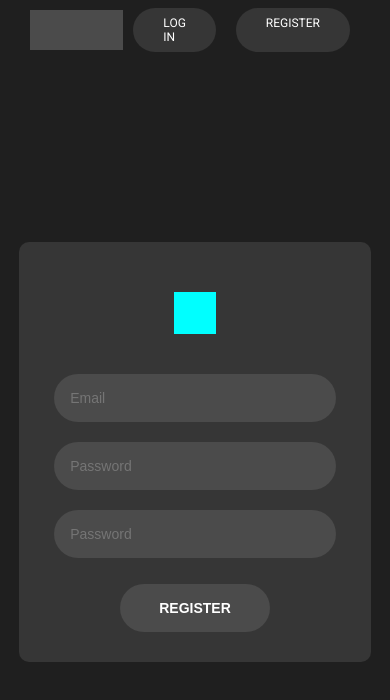
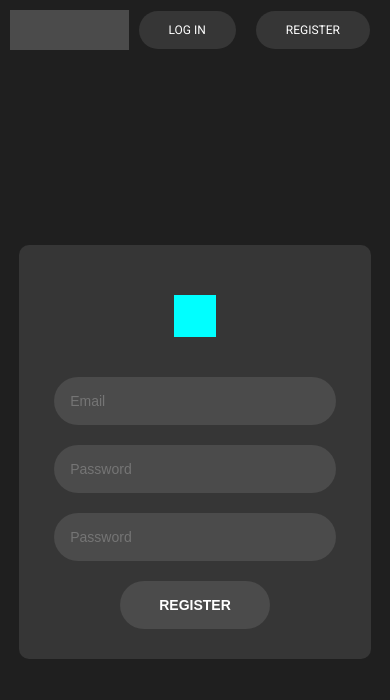
Before and after one commit to olimpialewinska/wee, a Next.js app: page /register in a window 390 px wide. Shown: the top 700 px of the page. Built offline with nearby package versions, Linux system fonts and the light colour scheme.

Commit message:
Refactor to styled components

```diff
--- a/src/components/Navbar/style.ts
+++ b/src/components/Navbar/style.ts
@@ -6,6 +6,10 @@ export const StyledNavbar = styled.div`
   display: flex;
   justify-content: space-between;
   align-items: center;
+
+  @media (max-width: 768px) {
+    padding: 0 10px;
+  }
 `;
 
 export const Brand = styled.a`
@@ -26,7 +30,7 @@ export const Button = styled.a`
   border: none;
   color: rgb(255, 255, 255);
   font-size: 16px;
-  padding: 8px 30px;
+  padding: 12px 30px;
   outline: none;
   border-radius: 24px;
   font-size: 12px;
@@ -34,6 +38,11 @@ export const Button = styled.a`
   cursor: pointer;
   transition: 0.2s all;
   text-decoration: none;
+  display:flex;
+  align-items: center;
+  justify-content: center;
+  white-space: nowrap;
+
 
   &:hover {
     background-color: rgba(255, 255, 255, 0.2);
--- a/src/components/Register/index.tsx
+++ b/src/components/Register/index.tsx
@@ -0,0 +1,18 @@
+import { Button, Container, Input, Register, RegisterContent, RegisterHeaderIcon } from "./style";
+
+
+export function RegisterView(){
+    return(
+        <Container>
+            <Register>
+                <RegisterHeaderIcon />
+                <RegisterContent>
+                    <Input type="email" placeholder="Email" />
+                    <Input type="password" placeholder="Password" />
+                    <Input type="password" placeholder="Password" />
+                    <Button>Register</Button>
+                </RegisterContent>
+            </Register>
+        </Container>
+    )
+}
--- a/src/components/Register/style.ts
+++ b/src/components/Register/style.ts
@@ -0,0 +1,74 @@
+import styled from "styled-components";
+
+export const Register = styled.div`
+  width: 400px;
+  background-color: #fff;
+  border-radius: 10px;
+  background-color: rgb(54, 54, 54);
+  padding: 20px;
+  display: flex;
+  flex-direction: column;
+  align-items: center;
+  position: relative;
+
+    @media (max-width: 768px) {
+    width: 80% !important;
+    }
+
+`;
+
+export const RegisterHeaderIcon = styled.div`
+  width: 42px;
+  height: 42px;
+  background-color: aqua;
+  margin: 30px;
+`;
+
+export const RegisterContent = styled.div`
+  display: flex;
+  flex-direction: column;
+  justify-content: center;
+  align-items: center;
+  width: 80%;
+`;
+
+export const Input = styled.input`
+  width: 100%;
+  background-color: rgba(255, 255, 255, 0.1);
+  margin: 10px;
+  border: none;
+  color: rgb(255, 255, 255);
+  font-size: 16px;
+  padding: 16px;
+  outline: none;
+  border-radius: 24px;
+  font-size: 14px;
+`;
+
+export const Button = styled.button`
+  width: 150px;
+  background-color: rgba(255, 255, 255, 0.1);
+  margin: 10px;
+  border: none;
+  color: rgb(255, 255, 255);
+  font-size: 16px;
+  padding: 16px;
+  outline: none;
+  border-radius: 24px;
+  font-size: 14px;
+  text-transform: uppercase;
+  cursor: pointer;
+  font-weight: bold;
+  transition: 0.2s all;
+
+  &:hover {
+    background-color: rgba(255, 255, 255, 0.2);
+  }
+`;
+
+export const Container = styled.div`
+  display: flex;
+  align-items: center;
+  justify-content: center;
+  flex: 1;
+`;
--- a/src/pages/_app.tsx
+++ b/src/pages/_app.tsx
@@ -1,5 +1,5 @@
 import "@/styles/globals.css";
-import "@/styles/login.css";
+
 
 import type { AppProps } from "next/app";
 import "typeface-roboto";
--- a/src/pages/register.tsx
+++ b/src/pages/register.tsx
@@ -1,47 +1,13 @@
 import Link from "next/link";
 import { Navbar } from "@/components/Navbar";
+import { RegisterView } from "@/components/Register";
 
 export default function Register() {
   return (
     <>
       <Navbar />
-      <div className="login-container">
-        <div className="login">
 
-          <div className="login-header-icon"></div>
-
-          <form className="login-content">
-            <input
-              type="email"
-              className="form-control"
-              id="email"
-              placeholder="Email"
-            />
-
-            <input
-              type="password"
-              className="form-control"
-              id="password"
-              placeholder="Password"
-            />
-            <input
-              type="password"
-              className="form-control"
-              placeholder="Password"
-            />
-
-            <button
-              type="submit"
-              className="login-btn"
-              style={{
-                marginTop: 16,
-              }}
-            >
-              Register
-            </button>
-          </form>
-        </div>
-      </div>
+      <RegisterView />
     </>
   );
 }
--- a/src/styles/globals.css
+++ b/src/styles/globals.css
@@ -3,7 +3,15 @@ body {
   background-color: rgb(31, 31, 31);
   color: rgb(255, 255, 255);
   font-family: "Roboto", sans-serif;
+  height: 100vh;
 }
+
+#__next {
+  display: flex;
+  flex-direction: column;
+  height: 100%;
+}
+
 .main-container{
   display: flex;
   flex-direction: column;
--- a/src/styles/login.css
+++ /dev/null
@@ -1,123 +0,0 @@
-@media only screen and (max-width: 600px) {
-  .login {
-    width: 80% !important;
-  }
-}
-
-body {
-  height: 100vh;
-}
-
-#__next {
-  display: flex;
-  flex-direction: column;
-  height: 100%;
-}
-
-.login-container {
-  display: flex;
-  align-items: center;
-  justify-content: center;
-  flex:1;
-}
-
-.login {
-  width: 400px;
-  background-color: #fff;
-  border-radius: 10px;
-  background-color: rgb(54, 54, 54);
-  padding: 20px;
-  display: flex;
-  flex-direction: column;
-  align-items: center;
-  position: relative;
-}
-
-.login-header-icon {
-  width: 42px;
-  height: 42px;
-  background-color: aqua;
-  margin: 30px;
-}
-
-.login-content {
-  display: flex;
-  flex-direction: column;
-  justify-content: center;
-  align-items: center;
-  width: 80%;
-}
-
-.form-control {
-  width: 100%;
-  background-color: rgba(255, 255, 255, 0.1);
-  margin: 10px;
-  border: none;
-  color: rgb(255, 255, 255);
-  font-size: 16px;
-  padding: 16px;
-  outline: none;
-  border-radius: 24px;
-  font-size: 14px;
-}
-
-.login-btn {
-  width: 150px;
-  background-color: rgba(255, 255, 255, 0.1);
-  margin: 10px;
-  border: none;
-  color: rgb(255, 255, 255);
-  font-size: 16px;
-  padding: 16px;
-  outline: none;
-  border-radius: 24px;
-  font-size: 14px;
-  text-transform: uppercase;
-  cursor: pointer;
-  font-weight: bold;
-  transition: 0.2s all;
-}
-
-.login-btn:hover {
-  background-color: rgba(255, 255, 255, 0.2);
-}
-
-.login-footer {
-  display: flex;
-  align-items: center;
-  justify-content: space-between;
-  color: rgba(255, 255, 255, 0.6);
-}
-
-.login-footer p {
-  font-size: 14px;
-}
-
-.login-footer a {
-  color: rgba(255, 255, 255, 0.8);
-  text-decoration: none;
-  font-size: 14px;
-  transition: 0.1s all;
-  margin-left: 8px;
-}
-
-.back-arrow {
-  width: 24px;
-  height: 24px;
-  border-radius: 50%;
-  background-image: url("/left-arrow.svg");
-  background-size: 24px;
-  background-repeat: no-repeat;
-  background-position: center;
-  filter: invert(1);
-  cursor: pointer;
-  opacity: 0.7;
-  transition: 0.1s all;
-  position: absolute;
-  top: 12px;
-  left: 12px;
-}
-
-.back-arrow:hover {
-  opacity: 1;
-}
```
Also changed, not shown: src/components/Login/index.tsx (+20 -5 lines), src/components/Login/style.ts (+93 -0 lines), src/pages/login.tsx (+3 -34 lines).
